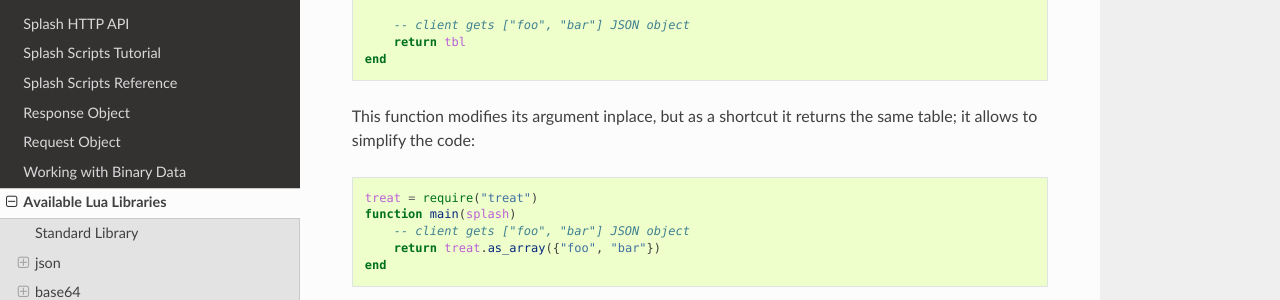
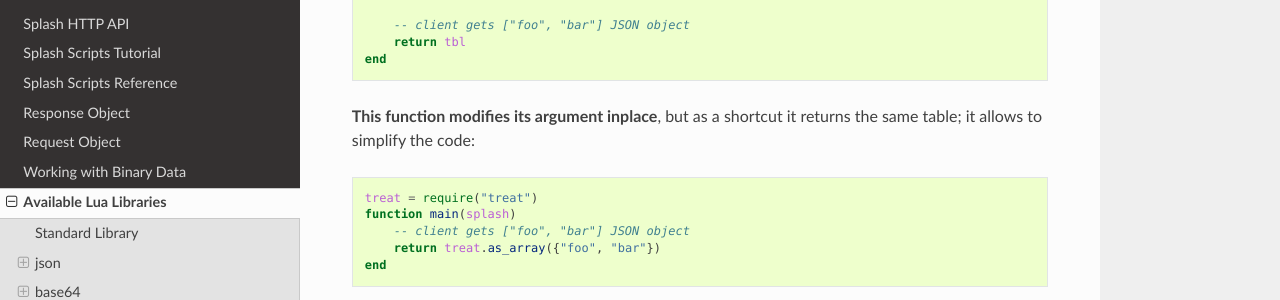
Before and after one commit to scrapinghub/splash, a Sphinx documentation site: the page built from docs/scripting-libs.rst, in a window 1280 px wide and 900 px high, scrolled down 4739 px. Shown: the part 151-451 px from the top of the window. Built offline with Sphinx 7.4.7 and the Read the Docs theme 2.0.0, drawn with Linux system fonts in a browser that asks for light colours.

```diff
--- a/docs/scripting-libs.rst
+++ b/docs/scripting-libs.rst
@@ -271,7 +271,7 @@ It can lead to unexpected results with array-like Lua tables:
         return tbl
     end
 
-This function modifies its argument inplace, but as a shortcut it returns
+**This function modifies its argument inplace**, but as a shortcut it returns
 the same table; it allows to simplify the code:
 
 .. code-block:: lua
```
